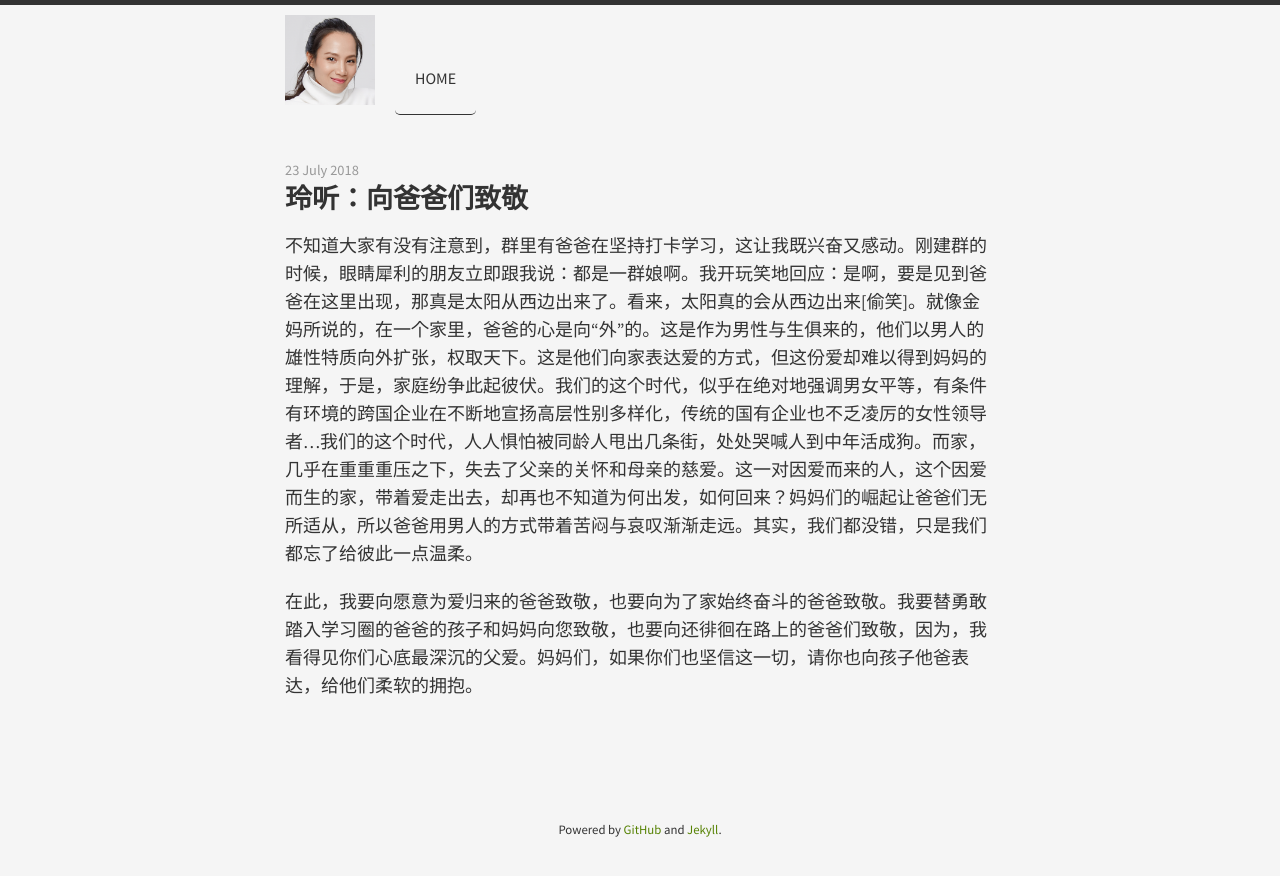
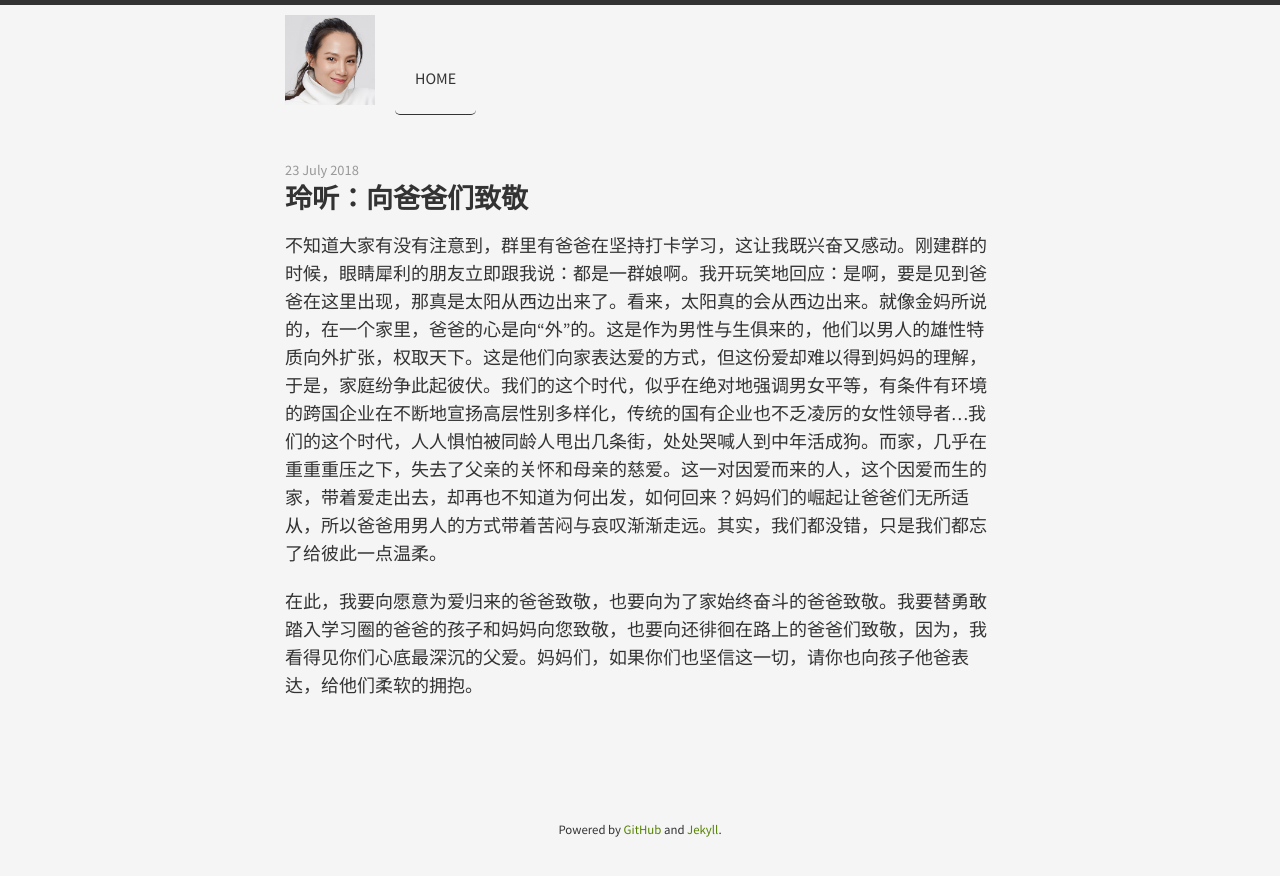
Before and after one commit to linglingji/linglingji.github.io, a Jekyll site: the page built from _posts/2018-07-23-To_Fathers.md, in a window 1280 px wide. Shown: the top 876 px of the page. Built offline with Jekyll 4.4.1, drawn with Linux system fonts in a browser that asks for light colours.

Commit message:
new post

```diff
--- a/_posts/2018-07-23-To_Fathers.md
+++ b/_posts/2018-07-23-To_Fathers.md
@@ -5,6 +5,6 @@ tags:
   - 生活
 ---
 
-不知道大家有没有注意到，群里有爸爸在坚持打卡学习，这让我既兴奋又感动。刚建群的时候，眼睛犀利的朋友立即跟我说：都是一群娘啊。我开玩笑地回应：是啊，要是见到爸爸在这里出现，那真是太阳从西边出来了。看来，太阳真的会从西边出来[偷笑]。就像金妈所说的，在一个家里，爸爸的心是向“外”的。这是作为男性与生俱来的，他们以男人的雄性特质向外扩张，权取天下。这是他们向家表达爱的方式，但这份爱却难以得到妈妈的理解，于是，家庭纷争此起彼伏。我们的这个时代，似乎在绝对地强调男女平等，有条件有环境的跨国企业在不断地宣扬高层性别多样化，传统的国有企业也不乏凌厉的女性领导者...我们的这个时代，人人惧怕被同龄人甩出几条街，处处哭喊人到中年活成狗。而家，几乎在重重重压之下，失去了父亲的关怀和母亲的慈爱。这一对因爱而来的人，这个因爱而生的家，带着爱走出去，却再也不知道为何出发，如何回来？妈妈们的崛起让爸爸们无所适从，所以爸爸用男人的方式带着苦闷与哀叹渐渐走远。其实，我们都没错，只是我们都忘了给彼此一点温柔。
+不知道大家有没有注意到，群里有爸爸在坚持打卡学习，这让我既兴奋又感动。刚建群的时候，眼睛犀利的朋友立即跟我说：都是一群娘啊。我开玩笑地回应：是啊，要是见到爸爸在这里出现，那真是太阳从西边出来了。看来，太阳真的会从西边出来。就像金妈所说的，在一个家里，爸爸的心是向“外”的。这是作为男性与生俱来的，他们以男人的雄性特质向外扩张，权取天下。这是他们向家表达爱的方式，但这份爱却难以得到妈妈的理解，于是，家庭纷争此起彼伏。我们的这个时代，似乎在绝对地强调男女平等，有条件有环境的跨国企业在不断地宣扬高层性别多样化，传统的国有企业也不乏凌厉的女性领导者...我们的这个时代，人人惧怕被同龄人甩出几条街，处处哭喊人到中年活成狗。而家，几乎在重重重压之下，失去了父亲的关怀和母亲的慈爱。这一对因爱而来的人，这个因爱而生的家，带着爱走出去，却再也不知道为何出发，如何回来？妈妈们的崛起让爸爸们无所适从，所以爸爸用男人的方式带着苦闷与哀叹渐渐走远。其实，我们都没错，只是我们都忘了给彼此一点温柔。
 
 在此，我要向愿意为爱归来的爸爸致敬，也要向为了家始终奋斗的爸爸致敬。我要替勇敢踏入学习圈的爸爸的孩子和妈妈向您致敬，也要向还徘徊在路上的爸爸们致敬，因为，我看得见你们心底最深沉的父爱。妈妈们，如果你们也坚信这一切，请你也向孩子他爸表达，给他们柔软的拥抱。
```
Also changed, not shown: _posts/2018-07-22-Late.md (+1 -1 lines), _posts/2018-07-24-SwimBoy.md (added, +14 -0 lines).
